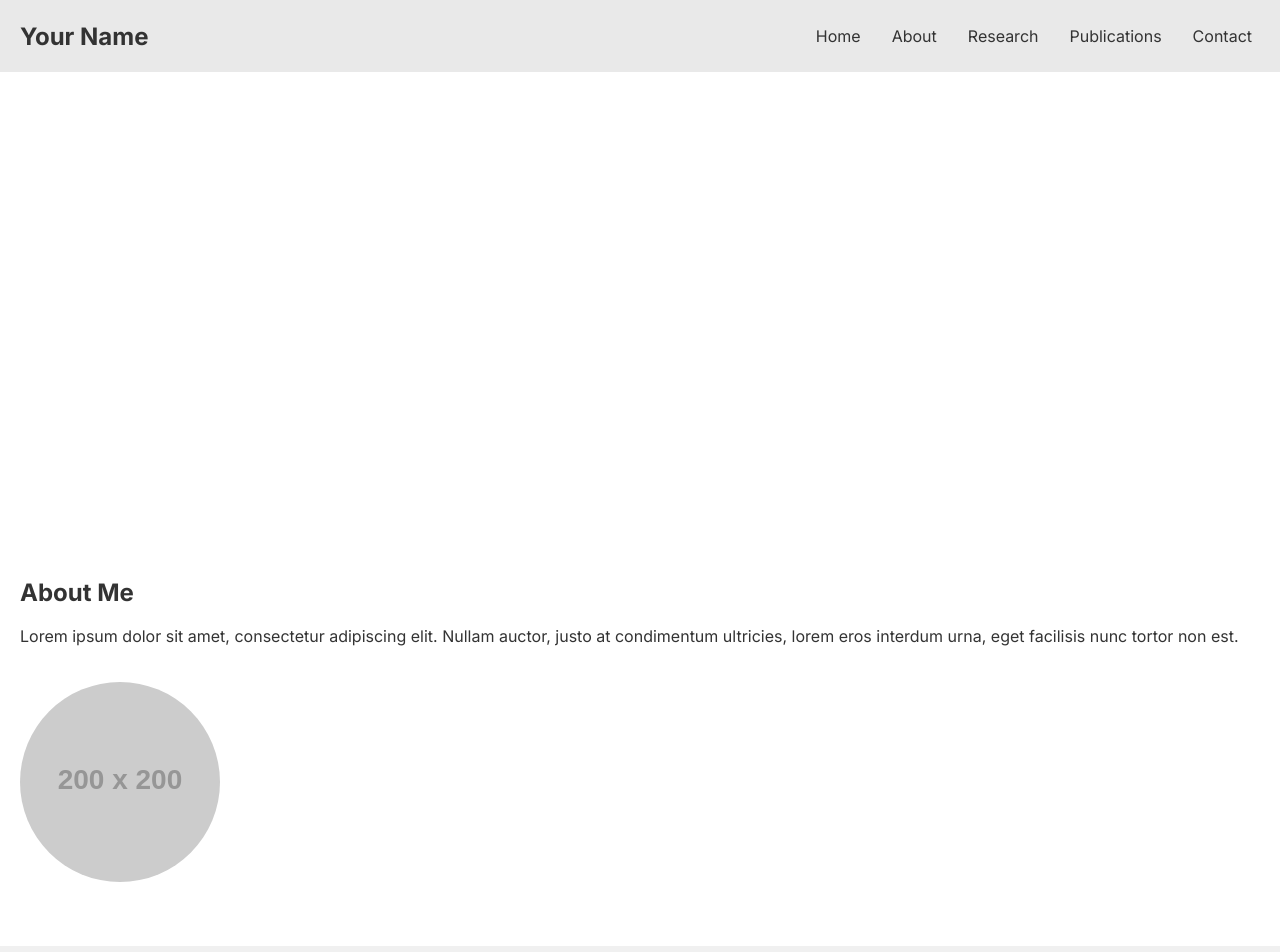
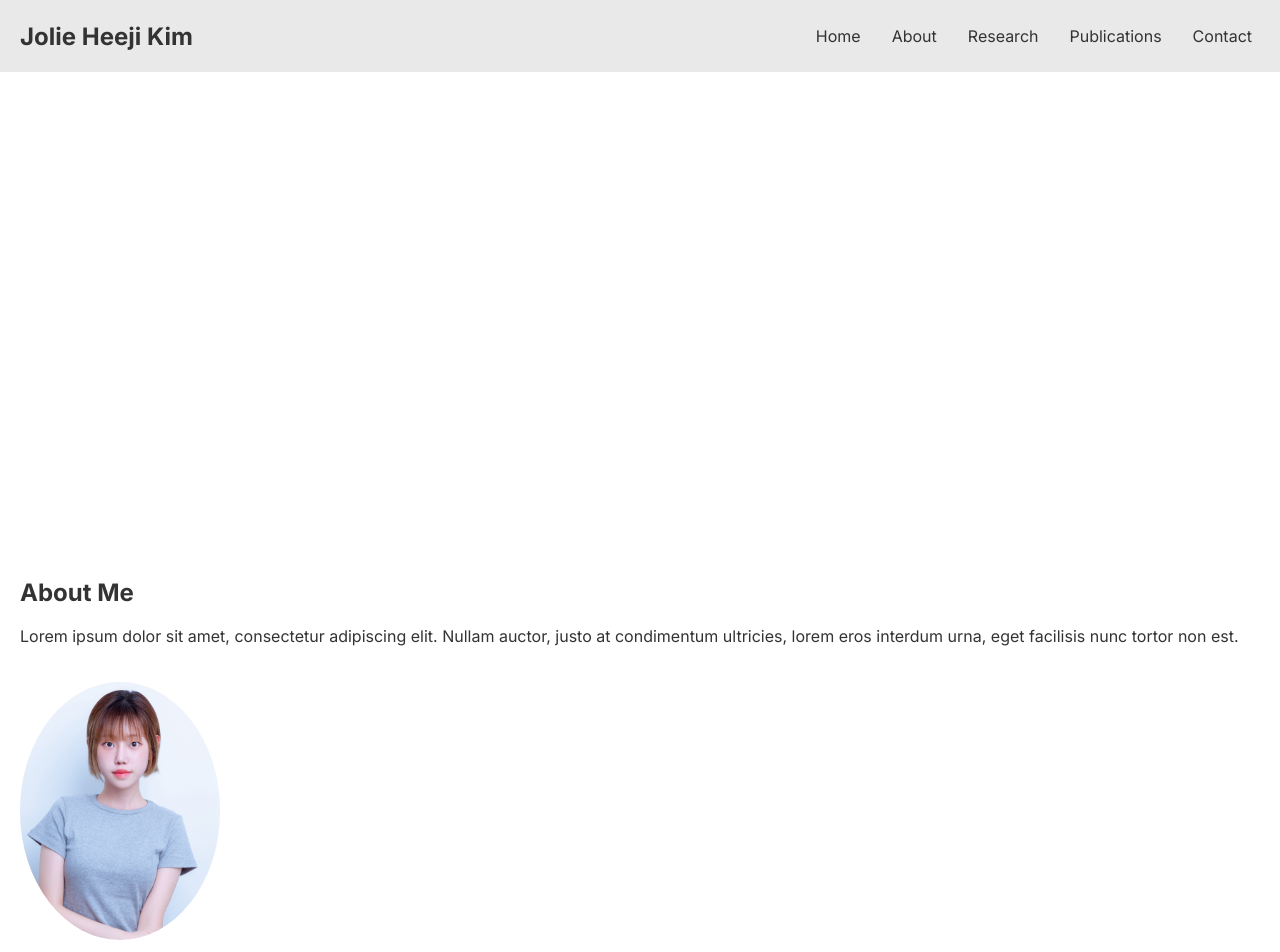
Before and after one commit to joliekim/portfolio, a plain HTML site: page index.html in a window 1280 px wide. Shown: the top 952 px of the page. Drawn offline with Linux system fonts and the light colour scheme; placeholder pictures from the web are drawn by us.

Commit message:
Update index.html

```diff
--- a/index.html
+++ b/index.html
@@ -2,7 +2,7 @@
 <html lang="en">
 <head>
     <meta charset="UTF-8">
-    <title>My Personal Website</title>
+    <title>Jolie's Portfolio</title>
     <!-- Google Fonts Link for Inter -->
     <link href="https://fonts.googleapis.com/css2?family=Inter:wght@400;700&display=swap" rel="stylesheet">
     <link rel="stylesheet" href="styles.css">
@@ -11,7 +11,7 @@
 <body>
     <!-- Navigation Bar -->
     <nav>
-        <div class="logo">Your Name</div>
+        <div class="logo">Jolie Heeji Kim</div>
         <ul class="nav-links">
             <li><a href="#home">Home</a></li>
             <li><a href="#about">About</a></li>
@@ -33,7 +33,7 @@
     <section id="about" class="about-section">
         <h2>About Me</h2>
         <p>Lorem ipsum dolor sit amet, consectetur adipiscing elit. Nullam auctor, justo at condimentum ultricies, lorem eros interdum urna, eget facilisis nunc tortor non est.</p>
-        <img src="https://via.placeholder.com/200" alt="Placeholder Image">
+        <img src="images/profile.jpg" alt="Profile Image">
     </section>
 
     <!-- Research Section -->
```
